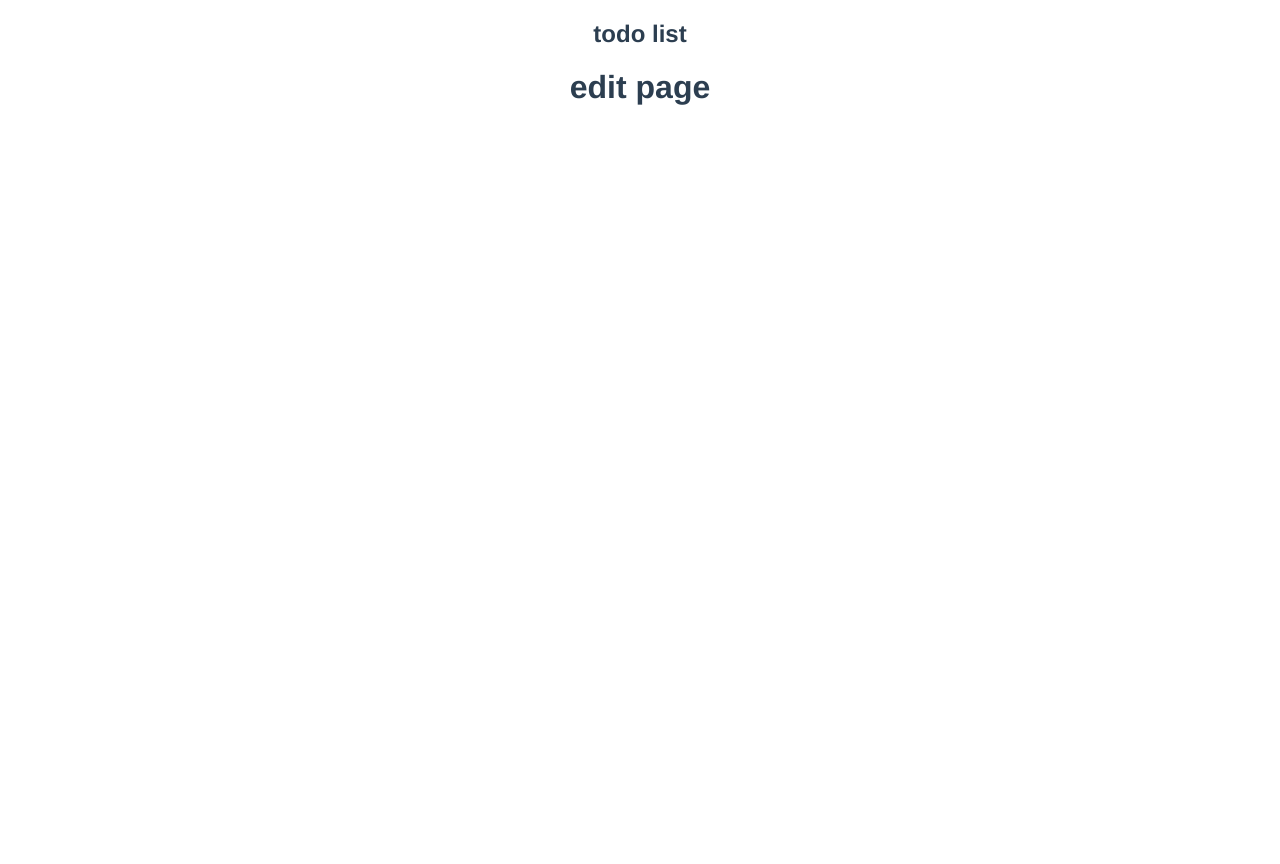
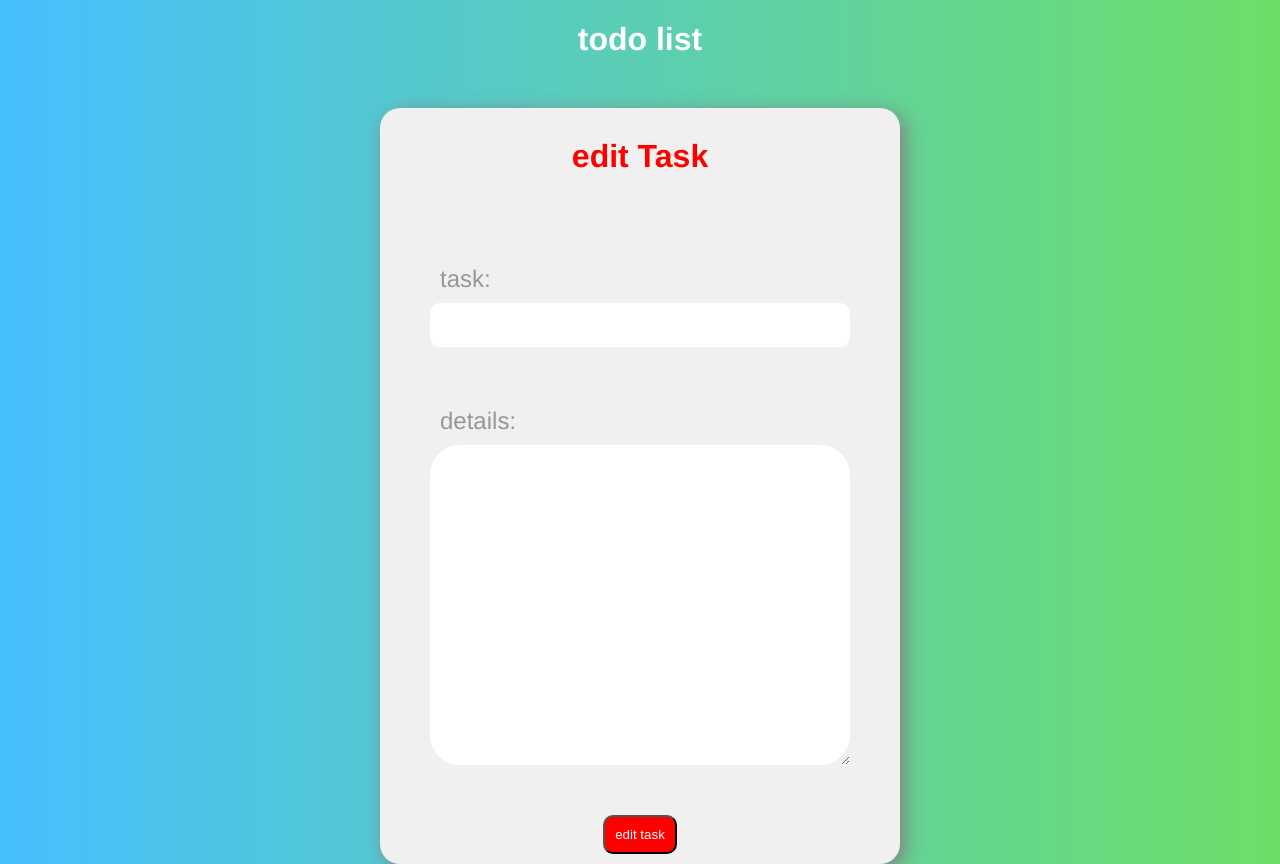
Before and after one commit to amiof/todo-list-vuejs, a Vue app: page /editTask in a window 1280 px wide. Before the commit the page ends 800 px from the top, so only its background shows below. Built offline with nearby package versions, Linux system fonts and the light colour scheme.

Commit message:
add complated ui for add task and edit task

```diff
--- a/data/db.json
+++ b/data/db.json
@@ -10,7 +10,7 @@
       "id": 2,
       "title": "How to parse or read CSV files in ReactJS",
       "body": "In this article, I will teach you how to parse or read CSV files in ReactJS in the simplest way possible. ",
-      "complated": true
+      "complated": false
     }
   ]
 }
--- a/src/App.vue
+++ b/src/App.vue
@@ -3,24 +3,31 @@
   <!--   <router-link to="/">Home</router-link> | -->
   <!--   <router-link to="/about">About</router-link> -->
   <!-- </nav> -->
-  <h2>todo list </h2>
+  <h1 class="title">todo list </h1>
   <router-view />
 </template>
 
 <style>
-body{
+body {
   display: flex;
   justify-content: center;
   align-items: center;
-  margin :0px;
+  margin: 0px;
   padding: 0px;
+  background: linear-gradient(90deg, hsla(201, 100%, 64%, 1) 0%, hsla(117, 64%, 64%, 1) 100%);
 }
+
 #app {
   font-family: Avenir, Helvetica, Arial, sans-serif;
   -webkit-font-smoothing: antialiased;
   -moz-osx-font-smoothing: grayscale;
   text-align: center;
   color: #2c3e50;
+}
+
+.title {
+  color: white;
+  margin-bottom: 50px;
 }
 
 nav {
--- a/src/components/AddTask.vue
+++ b/src/components/AddTask.vue
@@ -1,20 +1,88 @@
 <template>
-    <div>
-        <h1>add Task</h1>
-        <div>
-        <input type="text"/>
-
-        </div>
+  <div class="container">
+    <h1>add Task</h1>
+    <div class="inputData">
+      <label name="input">task: </label>
+      <input type="text" />
+      <div class="textArea">
+        <label name="details">details:</label>
+        <textarea></textarea>
+      </div>
     </div>
+    <button>submit</button>
+  </div>
 </template>
 
 <script>
-    export default {
-        name: "AddTask"
+export default {
+  name: "AddTask"
 
-    }
+}
 </script>
 
 <style  scoped>
+h1 {
+  padding: 30px;
+  color: red;
+}
 
+input {
+  padding: 10px;
+  outline: none;
+  border: none;
+  border-radius: 10px;
+  font-size: 1.3rem;
+}
+
+.container {
+  background-color: #f0f0f0;
+  border-radius: 20px;
+  box-shadow: 5px 5px 20px gray;
+}
+
+.inputData {
+  display: flex;
+  flex-direction: column;
+  margin: 50px
+}
+
+.textArea {
+  display: flex;
+  flex-direction: column;
+  margin-top: 50px;
+  /* border: 1px solid black; */
+}
+
+label {
+  text-align: start;
+  margin: 10px;
+  font-size: 1.5rem;
+  color: #969796;
+
+}
+
+
+textarea {
+  width: 400px;
+  height: 300px;
+  padding: 10px;
+  font-size: 1.5rem;
+  border: none;
+  border-radius: 30px;
+
+}
+
+button {
+  padding: 10px;
+  margin-bottom: 10px;
+  background-color: red;
+  color: white;
+  cursor: pointer;
+  border-radius: 10px;
+}
+
+button:hover {
+
+  background-color: green;
+}
 </style>
--- a/src/components/EditTask.vue
+++ b/src/components/EditTask.vue
@@ -1,13 +1,88 @@
 <template>
-    <div>
-        <h1>edit page</h1>
+  <div class="container">
+    <h1>edit Task</h1>
+    <div class="inputData">
+      <label name="input">task: </label>
+      <input type="text" />
+      <div class="textArea">
+        <label name="details">details:</label>
+        <textarea></textarea>
+      </div>
     </div>
+    <button>edit task</button>
+  </div>
 </template>
 
 <script>
 export default {
-    name:"EditTask"
+  name: "AddTask"
+
 }
-</script >
+</script>
 
-<style scoped></style>
+<style  scoped>
+h1 {
+  padding: 30px;
+  color: red;
+}
+
+input {
+  padding: 10px;
+  outline: none;
+  border: none;
+  border-radius: 10px;
+  font-size: 1.3rem;
+}
+
+.container {
+  background-color: #f0f0f0;
+  border-radius: 20px;
+  box-shadow: 5px 5px 20px gray;
+}
+
+.inputData {
+  display: flex;
+  flex-direction: column;
+  margin: 50px
+}
+
+.textArea {
+  display: flex;
+  flex-direction: column;
+  margin-top: 50px;
+  /* border: 1px solid black; */
+}
+
+label {
+  text-align: start;
+  margin: 10px;
+  font-size: 1.5rem;
+  color: #969796;
+
+}
+
+
+textarea {
+  width: 400px;
+  height: 300px;
+  padding: 10px;
+  font-size: 1.5rem;
+  border: none;
+  border-radius: 30px;
+
+}
+
+button {
+  padding: 10px;
+  margin-bottom: 10px;
+  background-color: red;
+  color: white;
+  cursor: pointer;
+  border-radius: 10px;
+}
+
+button:hover {
+
+  background-color: green;
+}
+</style>
--- a/src/components/FilterTaks.vue
+++ b/src/components/FilterTaks.vue
@@ -1,16 +1,45 @@
 <template>
-    <div>
-
+  <div>
+    <div class="items">
+      <RouterLink to="/addTask">
+        <span class="material-symbols-outlined">
+          add_circle
+        </span>
+      </RouterLink>
+      <div>
+        <button class="buttons">complated</button>
+        <button class="buttons">uncomplated</button>
+        <button class="buttons">all</button>
+      </div>
     </div>
+  </div>
 </template>
 
 <script>
-    export default {
-        name:"FilterTaks",
+export default {
+  name: "FilterTaks",
 
-    }
+}
 </script>
 
 <style  scoped>
+.buttons {
+  padding: 10px;
+  margin: 5px;
+  width: 100px;
+  border-radius: 10px;
+  box-shadow: 2px 2px 5px #535452;
+  animation: 3s ease-in all;
+}
 
+.buttons:hover {
+  background-color: #f56c14;
+  color: white;
+}
+
+.items {
+  display: flex;
+  justify-content: space-between;
+  flex-direction: row-reverse;
+}
 </style>
--- a/src/components/TaskCards.vue
+++ b/src/components/TaskCards.vue
@@ -27,7 +27,7 @@
 
 export default {
 
-    name:"TaskCards",
+  name: "TaskCards",
   props: ["task"],
   data() {
     return {
@@ -46,14 +46,14 @@ export default {
         headers: { "content-type": "application/json" },
         body: JSON.stringify({ complated: !this.task.complated })
 
-            }).then(()=>this.$emit("RefreshDone",this.task.id))
+      }).then(() => this.$emit("RefreshDone", this.task.id))
         .catch(error => console.log(error))
 
     },
-        removeHandler(){
-            fetch(this.url,{method:"DELETE"})
-                .then(()=>this.$emit("remove",this.task.id))
-                .catch(error=>console.log(error))
+    removeHandler() {
+      fetch(this.url, { method: "DELETE" })
+        .then(() => this.$emit("remove", this.task.id))
+        .catch(error => console.log(error))
     }
   },
 }
@@ -62,7 +62,7 @@ k
 <style  scoped>
 .card {
   padding: 25px;
-    background-color: #dedede;
+  background-color: #f2f2f2;
   /* border: 1px solid black; */
   border-radius: 10px;
   margin-top: 30px;
--- a/src/views/AboutView.vue
+++ b/src/views/AboutView.vue
@@ -1,5 +1,5 @@
 <template>
-  <div class="about">
-    <h1>This is an about page</h1>
-  </div>
+    <div class="about">
+        <h1>This is an about page</h1>
+    </div>
 </template>
--- a/src/views/HomeView.vue
+++ b/src/views/HomeView.vue
@@ -1,17 +1,6 @@
 <template>
   <div class="home">
-    <div class="items">
-      <RouterLink to="/addTask">
-        <span class="material-symbols-outlined">
-          add_circle
-        </span>
-      </RouterLink>
-      <div>
-        <button class="buttons">complated</button>
-        <button class="buttons">uncomplated</button>
-        <button class="buttons">all</button>
-      </div>
-    </div>
+    <FilterTask></FilterTask>
     <div v-for="post in posts">
       <TaskCards :key="post.id" :task="post" @RefreshDone="refreshData" @remove="removeHandler"></TaskCards>
     </div>
@@ -22,10 +11,11 @@
 <script>
 // @ is an alias to /src
 import TaskCards from "../components/TaskCards.vue"
+import FilterTask from "../components/FilterTaks.vue"
 // import addTask from "../components/AddTask.vue"
 export default {
   name: 'HomeView',
-  components: { TaskCards },
+  components: { TaskCards, FilterTask },
   data() {
     return {
       url: "http://localhost:3000/posts",
@@ -60,24 +50,4 @@ export default {
 .home {
   width: 500px;
 }
-
-.buttons {
-  padding: 10px;
-  margin: 5px;
-  width: 100px;
-  border-radius: 10px;
-  box-shadow: 2px 2px 5px #535452;
-  animation: 3s ease-in all ;
-}
-
-.buttons:hover {
-  background-color: #1fdb09;
-  color: white;
-}
-
-.items {
-  display: flex;
-  justify-content: space-between;
-  flex-direction: row-reverse;
-}
 </style>
```
Lines whose indentation alone changed are shown as unchanged.
